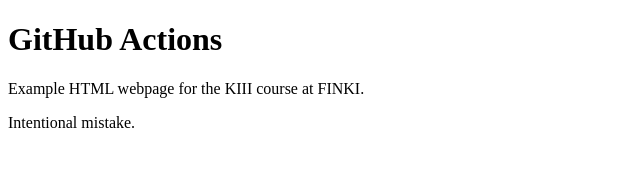
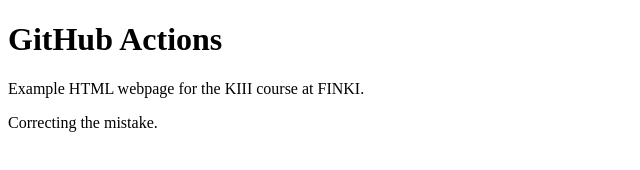
Before and after one commit to stefanovskii/kiii_github_actions, a plain HTML site: page index.html in a window 1280 px wide. Shown: the full height of the page, 0-640 px from the left. Drawn offline with Linux system fonts and the light colour scheme.

Commit message:
Update index.html
Correction

```diff
--- a/index.html
+++ b/index.html
@@ -3,6 +3,6 @@
   <body>
     <h1>GitHub Actions</h1>
     <p>Example HTML webpage for the KIII course at FINKI.</p>
-    <p>Intentional mistake.
+    <p>Correcting the mistake.</p>
   </body>
 </html>
```
